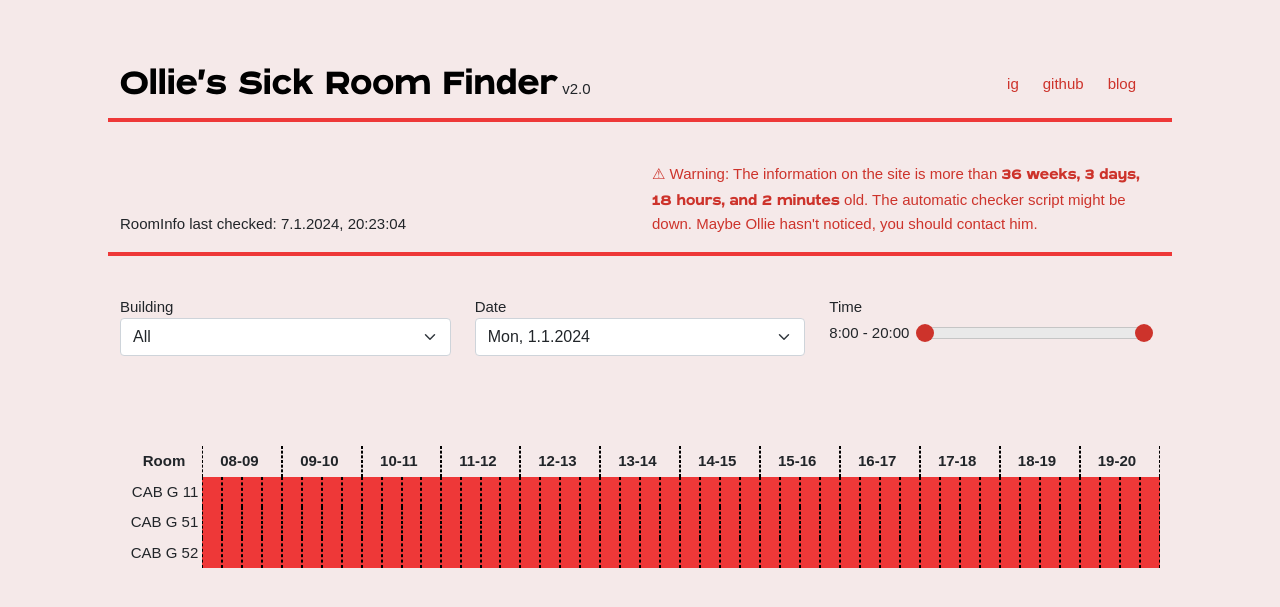
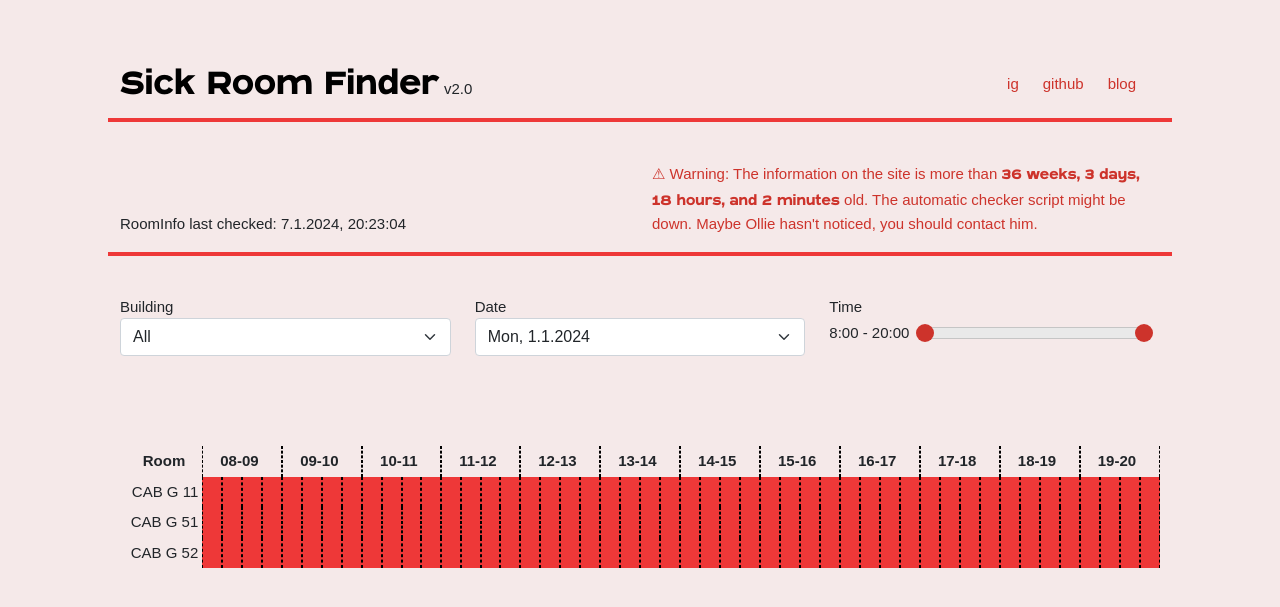
Before and after one commit to ollie-sara/roominfo_checker, a Jekyll site: the page built from docs/index.html, in a window 1280 px wide. Shown: the top 607 px of the page. Built offline with Jekyll 4.4.1, drawn with Linux system fonts in a browser that asks for light colours; some web fonts are replaced.

Commit message:
Rename page as per request

```diff
--- a/docs/_config.yml
+++ b/docs/_config.yml
@@ -1,3 +1,3 @@
 url: "rooms.saravanja.ch" # the base hostname & protocol for your site, e.g. http://example.com
 baseurl: "" # the subpath of your site, e.g. /blog
-title: "Ollie's Sick Room Finder" # the name of your site, e.g. ACME Corp.
+title: "Sick Room Finder" # the name of your site, e.g. ACME Corp.
--- a/docs/_layouts/default.html
+++ b/docs/_layouts/default.html
@@ -20,7 +20,7 @@
   <div id="content" class="container">
    <div id="header" class="row justify-content-between">
     <div class="col-auto">
-     <h1>Ollie's Sick Room Finder</h1>
+     <h1>Sick Room Finder</h1>
      v2.0
     </div>
     <div class="col-auto align-self-center">
```
